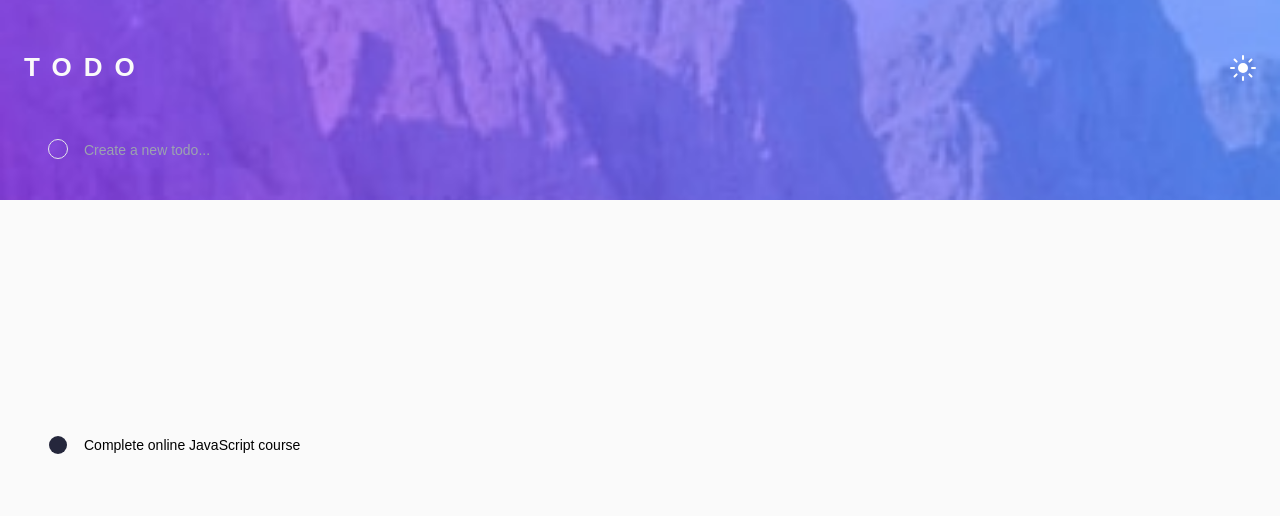
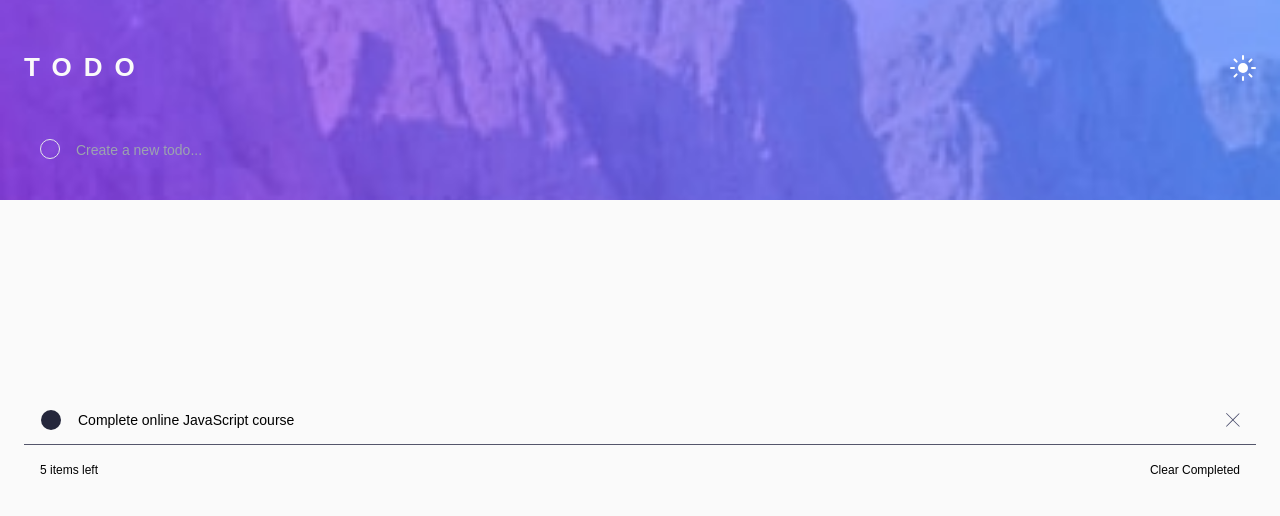
Before and after one commit to Squashim/todo-app, a React (Create React App) app: page / in a window 1280 px wide. Shown: the top 516 px of the page. Built offline with nearby package versions, Linux system fonts and the light colour scheme.

Commit message:
20% done

```diff
--- a/src/App.js
+++ b/src/App.js
@@ -1,6 +1,6 @@
 import Header from "./components/Header";
 
-import circle from "./assets/icon-check.svg";
+import check from "./assets/icon-check.svg";
 import close from "./assets/icon-cross.svg";
 
 function App() {
@@ -10,7 +10,7 @@ function App() {
 
 			<div className='w-full h-[80vh] flex flex-col p-6 items-center justify-between mt-[-100px]'>
 				{/* Todo Input */}
-				<div className='flex items-center w-full max-h-[50px] h-full dark:bg-darkGrayTodoBg rounded-md px-6'>
+				<div className='flex items-center w-full max-h-[50px] h-full dark:bg-darkGrayTodoBg rounded-md px-4'>
 					<div className='w-[20px] h-[20px] rounded-full border-[1px] dark:border-darkElements mr-4'></div>
 					<form>
 						<input
@@ -23,14 +23,26 @@ function App() {
 
 				{/* Todos list */}
 				<div className='flex flex-col justify-center w-full  h-full '>
-					<div className='flex items-center h-full max-h-[50px] dark:bg-darkGrayTodoBg px-6  '>
+					<div className='flex items-center h-full max-h-[50px] dark:bg-darkGrayTodoBg px-4 border-b border-b-darkInputText'>
 						<div
-							className='cursor-pointer w-[20px] h-[20px] relative my-auto  rounded-[10px] border-[1px]dark:border-darkElements  mr-4 dark:bg-darkElements hover:bg-gradient-to-br from-gradientFrom to-gradientTo
-						before:content-[""] before:w-[calc(100%-2px)] before:h-[calc(100%-2px)] before:absolute   before:top-[1px] before:left-[1px] before:bg-darkGrayTodoBg box-border before:rounded-[9px]'></div>
+							className='cursor-pointer w-[22px] h-[22px] relative my-auto  rounded-[20px] border-[1px]dark:border-darkElements  mr-4 dark:bg-darkElements hover:bg-gradient-to-br from-gradientFrom to-gradientTo
+						before:content-[""] before:w-[calc(100%-2px)] before:h-[calc(100%-2px)] before:absolute   before:top-[1px] before:left-[1px] before:bg-darkGrayTodoBg box-border before:rounded-[19px]'></div>
 
 						<p className='text-sm my-auto dark:text-darkGrayText'>
 							Complete online JavaScript course
 						</p>
+						<div className='mr-0 ml-auto cursor-pointer '>
+							<img src={close} alt='' className='w-[14px] h-[14px]' />
+						</div>
+					</div>
+
+					<div className='flex rounded-b-md items-center h-full max-h-[50px] dark:bg-darkGrayTodoBg px-4  '>
+						<div className='text-xs dark:text-darkInputText flex items-center justify-between w-full'>
+							<p>5 items left</p>
+							<p className='cursor-pointer hover:dark:text-darkGrayText'>
+								Clear Completed
+							</p>
+						</div>
 					</div>
 				</div>
 				<div className=''></div>
```
